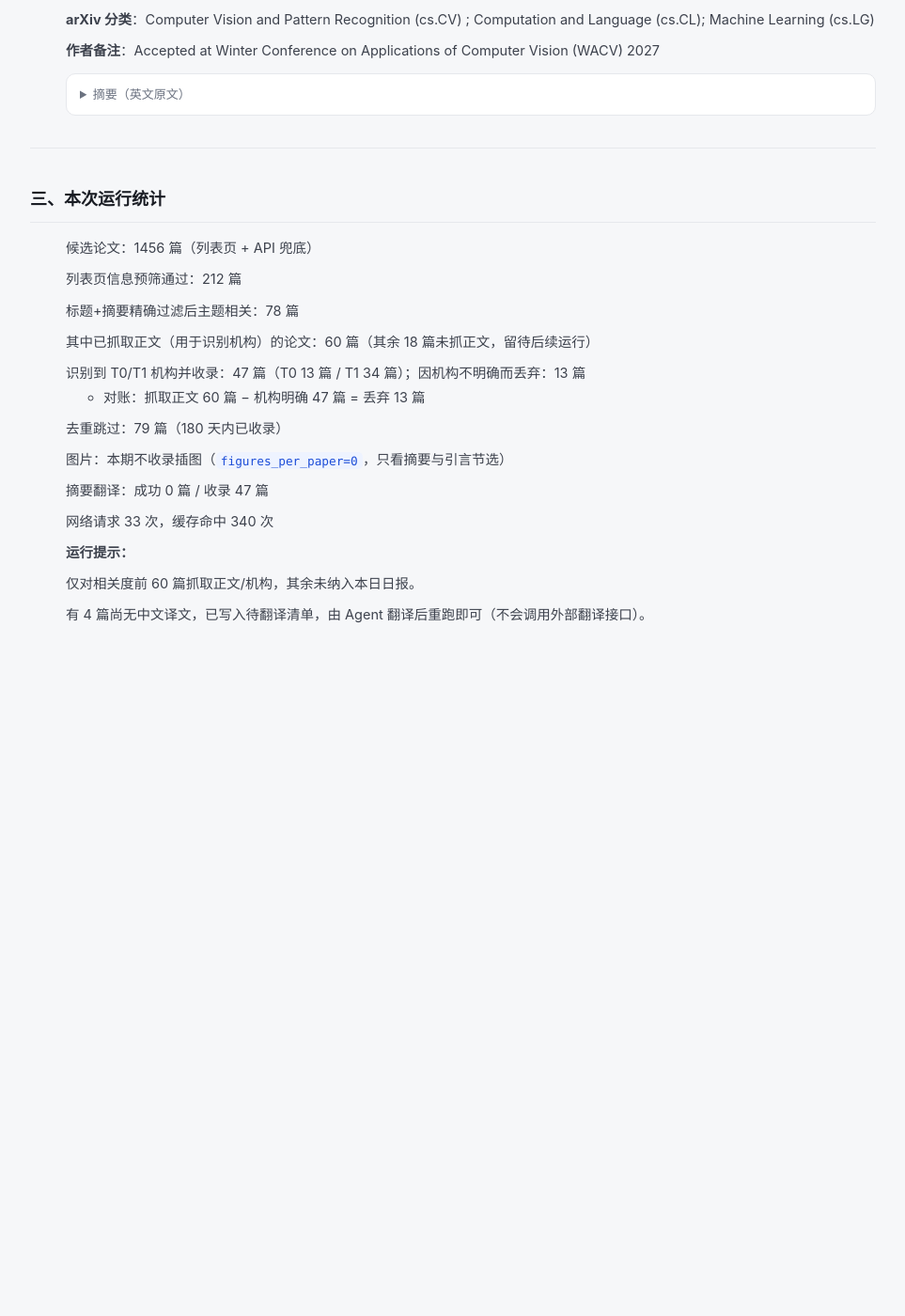
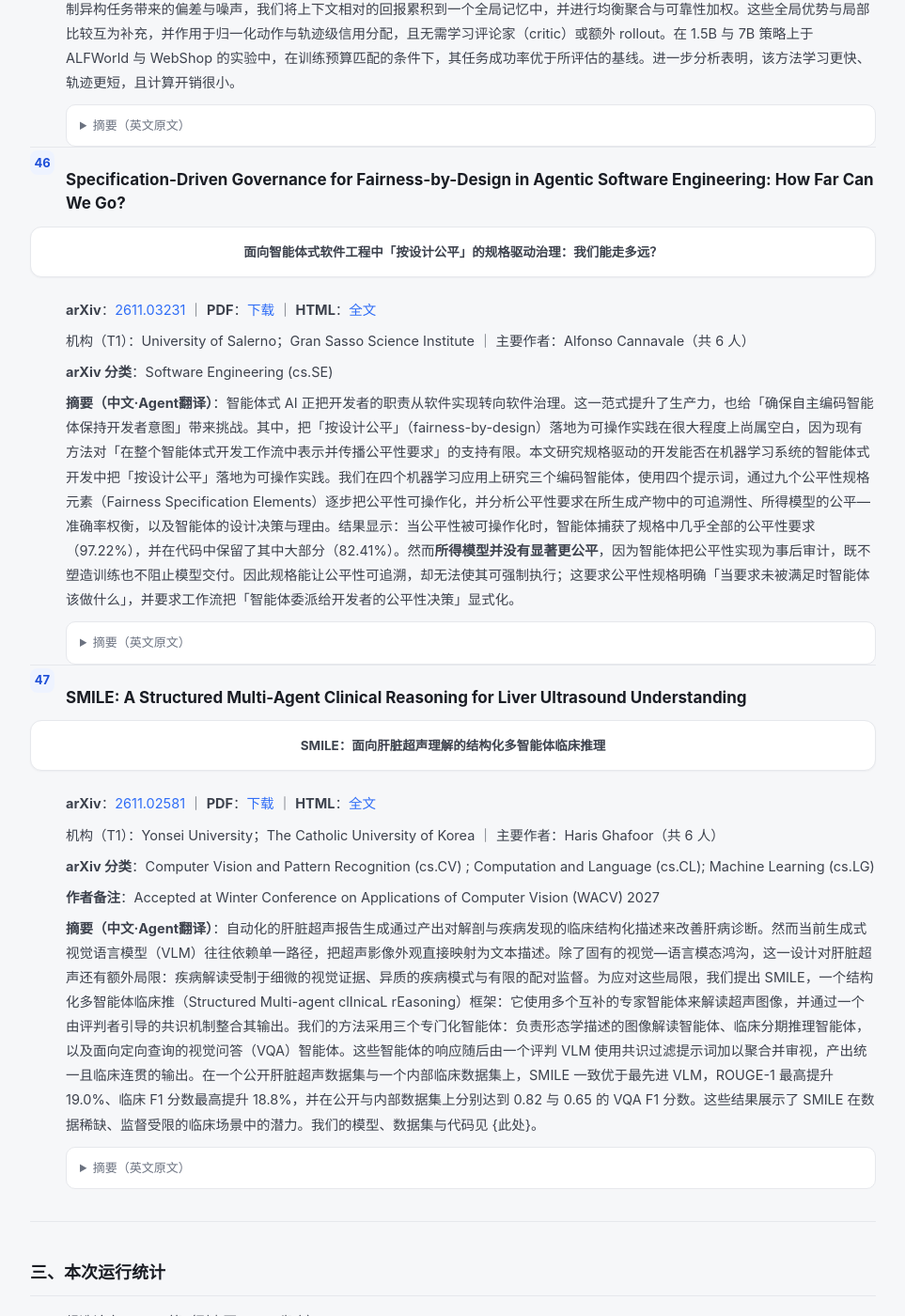
Before and after one commit to isaacveg/mas-daily, a Jekyll site: the page built from daily/2026-11-03.md, in a window 1280 px wide and 1400 px high, scrolled down 28047 px. Shown: the whole window at 94% size, without its empty margins (158-1121 px from the left). Built offline with Jekyll 4.4.1, drawn with Linux system fonts in a browser that asks for light colours; before the commit the page ends 28730 px from its top, so only the background shows below that; some of the changed text lies outside the part shown.

Commit message:
report: 更新 2026-11-03 日报

```diff
--- a/daily/2026-11-03.md
+++ b/daily/2026-11-03.md
@@ -613,10 +613,13 @@ In this paper we present the methodologies, results, and analysis used to deploy
 
 #### <span data-idx="32"></span>Can Large Language Models Extend Their Agentic Capabilities to Goal Pursuit in Open-Ended Multi-Turn Interaction?
 
+> **大语言模型能否将其智能体式能力延伸到开放式多轮互动中的目标追求？**
+
 - **arXiv**：[2611.01552](https://arxiv.org/abs/2611.01552) ｜ **PDF**：[下载](https://arxiv.org/pdf/2611.01552) ｜ **HTML**：[全文](https://arxiv.org/html/2611.01552v1)
 - 机构（T1）：South China University of Technology ｜ 主要作者：Mingyu Chen（共 6 人）
 - **arXiv 分类**：Computation and Language (cs.CL)
 - **作者备注**：18 pages, 9 figures, 20 tables, including appendices
+- **摘要（中文·Agent翻译）**：开放式对话中的目标追求要求智能体在连续多轮交流中依据交互反馈调整行动。我们研究「为多步工具使用而培养的智能体式能力」是否能迁移到通过模型原生工具接口组织的对话上，以及这会如何改变交互行为。我们把「工具中介交互」（TMI）定义为一个免训练协议：把对话动作表示为工具调用、把对方回应表示为工具结果，维持持续的「推理—行动—观察」循环，并保留推理与交互历史。我们在社交互动、情感支持、说服与价格谈判四个场景中，用两个模型、15,678 个主实验回合评估 TMI。在两个模型上，TMI 相较「有思考」与「无思考」两种对话基线，都提升了社交目标达成度、情感支持偏好、捐款金额与买方谈判收益。Qwen 上的消融进一步表明，TMI 在四项主要结果上都优于「保留推理的普通对话」。行为分析把这些改进与「初始提议」和「对交互反馈的响应」中的任务特定模式联系起来。伴随这些增益，TMI 相对思考基线把每次决策的平均推理词元减少 42.0%–81.5%，并在全部八个「模型—环境」配对上都降低了跨轮短语复用。这些发现表明，交互的组织方式同时塑造了对话多轮中的目标达成与推理。
 
 <details>
 <summary>摘要（英文原文）</summary>
@@ -680,10 +683,13 @@ Large language model agents increasingly take consequential actions in digital a
 
 #### <span data-idx="36"></span>Cultural Evolution Drives the Emergence of Conventions in Neural Emergent Communication
 
+> **文化演化驱动神经涌现通信中惯例的出现**
+
 - **arXiv**：[2611.00006](https://arxiv.org/abs/2611.00006) ｜ **PDF**：[下载](https://arxiv.org/pdf/2611.00006) ｜ **HTML**：[全文](https://arxiv.org/html/2611.00006v2)
 - 机构（T1）：University of Namur；Vrije Universiteit Brussel ｜ 主要作者：Maxime Toquebiau（共 4 人）
 - **arXiv 分类**：Neural and Evolutionary Computing (cs.NE) ; Computation and Language (cs.CL); Multiagent Systems (cs.MA)
 - **作者备注**：Comments: Accepted at EMNLP 2026
+- **摘要（中文·Agent翻译）**：近期的神经智能体语言演化研究，常使用「智能体只能说话或只能聆听」、「种群中只有两个智能体」或「智能体可共享内部表示」的模型。这些设定阻碍了研究语言如何通过**文化演化**而涌现——即通过个体行为为适应社群交流需求的累积性调整。我们以一个新模式应对该问题：以完全分布式的方式训练双向神经智能体种群来求解指称博弈。我们在多个图像数据集上证明了该方法的有效性，并表明它能扩展到大规模种群。我们还表明，**更常规的语言更易学习**，从而为文化传递提供了直接优势。总体而言，本工作为神经涌现通信提供了一种新途径，为演化语言学开辟了新方向。
 
 <details>
 <summary>摘要（英文原文）</summary>
@@ -852,9 +858,12 @@ Long-horizon tasks require large language model (LLM) agents to coordinate inter
 
 #### <span data-idx="46"></span>Specification-Driven Governance for Fairness-by-Design in Agentic Software Engineering: How Far Can We Go?
 
+> **面向智能体式软件工程中「按设计公平」的规格驱动治理：我们能走多远？**
+
 - **arXiv**：[2611.03231](https://arxiv.org/abs/2611.03231) ｜ **PDF**：[下载](https://arxiv.org/pdf/2611.03231) ｜ **HTML**：[全文](https://arxiv.org/html/2611.03231v1)
 - 机构（T1）：University of Salerno；Gran Sasso Science Institute ｜ 主要作者：Alfonso Cannavale（共 6 人）
 - **arXiv 分类**：Software Engineering (cs.SE)
+- **摘要（中文·Agent翻译）**：智能体式 AI 正把开发者的职责从软件实现转向软件治理。这一范式提升了生产力，也给「确保自主编码智能体保持开发者意图」带来挑战。其中，把「按设计公平」（fairness-by-design）落地为可操作实践在很大程度上尚属空白，因为现有方法对「在整个智能体式开发工作流中表示并传播公平性要求」的支持有限。本文研究规格驱动的开发能否在机器学习系统的智能体式开发中把「按设计公平」落地为可操作实践。我们在四个机器学习应用上研究三个编码智能体，使用四个提示词，通过九个公平性规格元素（Fairness Specification Elements）逐步把公平性可操作化，并分析公平性要求在所生成产物中的可追溯性、所得模型的公平—准确率权衡，以及智能体的设计决策与理由。结果显示：当公平性被可操作化时，智能体捕获了规格中几乎全部的公平性要求（97.22%），并在代码中保留了其中大部分（82.41%）。然而**所得模型并没有显著更公平**，因为智能体把公平性实现为事后审计，既不塑造训练也不阻止模型交付。因此规格能让公平性可追溯，却无法使其可强制执行；这要求公平性规格明确「当要求未被满足时智能体该做什么」，并要求工作流把「智能体委派给开发者的公平性决策」显式化。
 
 <details>
 <summary>摘要（英文原文）</summary>
@@ -866,10 +875,13 @@ Agentic AI is shifting developers' responsibilities from software implementation
 
 #### <span data-idx="47"></span>SMILE: A Structured Multi-Agent Clinical Reasoning for Liver Ultrasound Understanding
 
+> **SMILE：面向肝脏超声理解的结构化多智能体临床推理**
+
 - **arXiv**：[2611.02581](https://arxiv.org/abs/2611.02581) ｜ **PDF**：[下载](https://arxiv.org/pdf/2611.02581) ｜ **HTML**：[全文](https://arxiv.org/html/2611.02581v1)
 - 机构（T1）：Yonsei University；The Catholic University of Korea ｜ 主要作者：Haris Ghafoor（共 6 人）
 - **arXiv 分类**：Computer Vision and Pattern Recognition (cs.CV) ; Computation and Language (cs.CL); Machine Learning (cs.LG)
 - **作者备注**：Accepted at Winter Conference on Applications of Computer Vision (WACV) 2027
+- **摘要（中文·Agent翻译）**：自动化的肝脏超声报告生成通过产出对解剖与疾病发现的临床结构化描述来改善肝病诊断。然而当前生成式视觉语言模型（VLM）往往依赖单一路径，把超声影像外观直接映射为文本描述。除了固有的视觉—语言模态鸿沟，这一设计对肝脏超声还有额外局限：疾病解读受制于细微的视觉证据、异质的疾病模式与有限的配对监督。为应对这些局限，我们提出 SMILE，一个结构化多智能体临床推（Structured Multi-agent clInicaL rEasoning）框架：它使用多个互补的专家智能体来解读超声图像，并通过一个由评判者引导的共识机制整合其输出。我们的方法采用三个专门化智能体：负责形态学描述的图像解读智能体、临床分期推理智能体，以及面向定向查询的视觉问答（VQA）智能体。这些智能体的响应随后由一个评判 VLM 使用共识过滤提示词加以聚合并审视，产出统一且临床连贯的输出。在一个公开肝脏超声数据集与一个内部临床数据集上，SMILE 一致优于最先进 VLM，ROUGE-1 最高提升 19.0%、临床 F1 分数最高提升 18.8%，并在公开与内部数据集上分别达到 0.82 与 0.65 的 VQA F1 分数。这些结果展示了 SMILE 在数据稀缺、监督受限的临床场景中的潜力。我们的模型、数据集与代码见 {此处}。
 
 <details>
 <summary>摘要（英文原文）</summary>
@@ -892,8 +904,7 @@ Automated liver ultrasound report generation improves the diagnosis of liver dis
 - 去重跳过：79 篇（180 天内已收录）
 - 图片：本期不收录插图（`figures_per_paper=0`，只看摘要与引言节选）
 - 摘要翻译：成功 0 篇 / 收录 47 篇
-- 网络请求 33 次，缓存命中 340 次
+- 网络请求 0 次，缓存命中 373 次
 
 **运行提示：**
 - 仅对相关度前 60 篇抓取正文/机构，其余未纳入本日日报。
-- 有 4 篇尚无中文译文，已写入待翻译清单，由 Agent 翻译后重跑即可（不会调用外部翻译接口）。
```
Also changed, not shown: other parts of daily/2026-11-03.md (+1 -1 lines).
